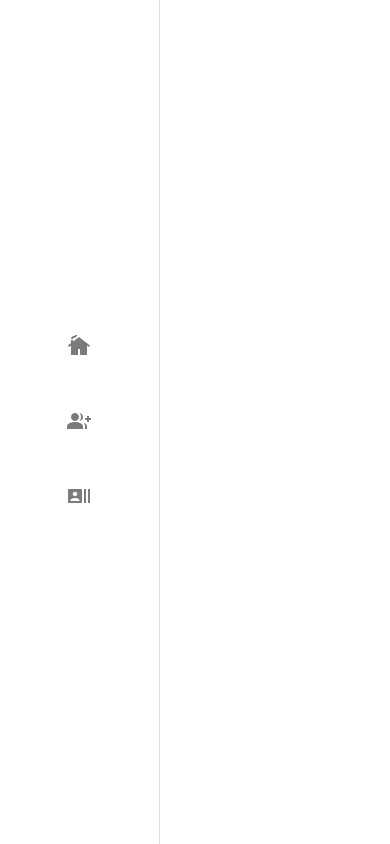
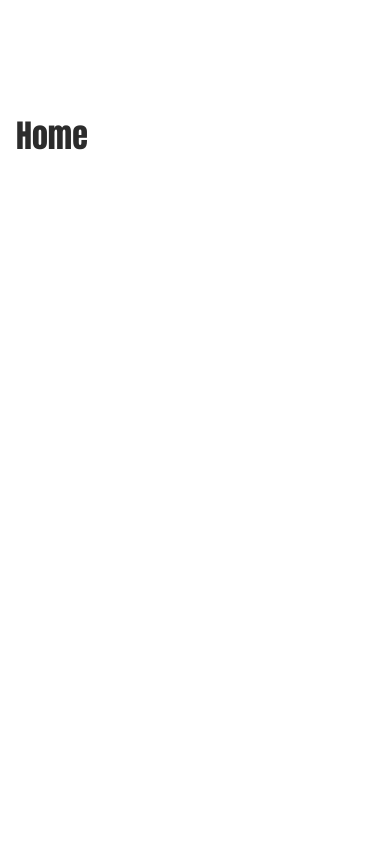
Before and after one commit to MatheusAraripe/cadastro-usuario, a React (Vite) app: page / in a window 390 px wide. Built offline with nearby package versions, Linux system fonts and the light colour scheme.

Commit message:
faet: adicionando responsividade para a navbar

```diff
--- a/src/components/Navbar/Navbar.jsx
+++ b/src/components/Navbar/Navbar.jsx
@@ -16,7 +16,7 @@ function Navbar() {
       justifyContent={'center'}
       alignItems={"center"}
       height={"100%"}
-      width={"15vh"}
+      width={{lg: "15vh", md: '7vh'}}
       >
         <Box my={3} >
           <Link to="/" className='navLink'>{<CottageIcon fontSize='medium'/>}</Link>
@@ -29,7 +29,6 @@ function Navbar() {
         </Box>
       </Box>
     </Drawer>
-
   )
 }
 
--- a/src/components/contactCard/ContactCard.jsx
+++ b/src/components/contactCard/ContactCard.jsx
@@ -4,7 +4,7 @@ import React from 'react'
 
 function ContactCard() {
   return (
-    <Box className= 'cardContainer' px={5} py={2}>
+    <Box className='cardContainer' px={5} py={2} >
         <Box py={2} display={'flex'} justifyContent={'space-between'} alignItems={'center'}>
             <h2>Matheus Araripe Lopes Correa</h2>
             <p>Nascimento: 02/06/2001</p>
--- a/src/components/mainContainer/MainContainer.jsx
+++ b/src/components/mainContainer/MainContainer.jsx
@@ -1,14 +1,17 @@
 import React from 'react'
-import { Container, Box, Grid } from '@mui/material'
+import { Container, Box, Grid, Hidden } from '@mui/material'
 import Navbar from '../Navbar/Navbar'
 
 function MainContainer({ children, title }) {
   return (
     <Container sx={{height: "100vh"}} maxWidth={'100vh'}>
         <Grid container>
-            <Grid item md={2} sm={2}>
-                <Navbar />
-            </Grid>
+            {/* esconde a navbar para mobile */}
+            <Hidden smDown>
+                <Grid item md={2} sm={2}>
+                    <Navbar />
+                </Grid>
+            </Hidden>
             <Grid item md={8} sm={4}>
                 <Box my={15}>
                     <h1>{title}</h1>
```
